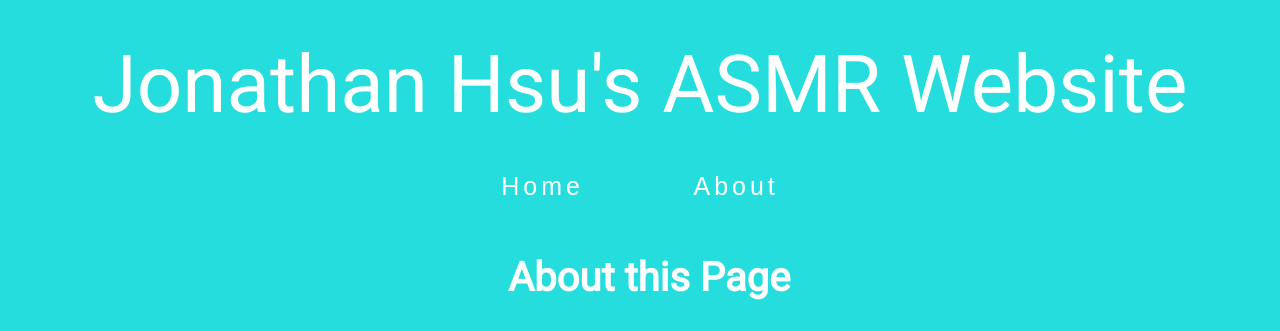
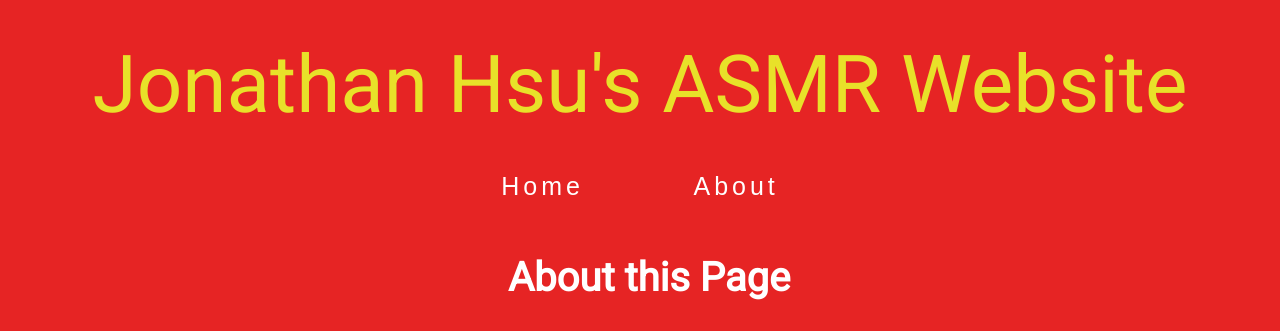
Before and after one commit to hsuvisuals/asmr, a plain HTML site: page about/about.html in a window 1280 px wide. Shown: the top 331 px of the page. Drawn offline with Linux system fonts and the light colour scheme.

Commit message:
Update style.css

```diff
--- a/about/style.css
+++ b/about/style.css
@@ -1,5 +1,5 @@
 body {
-  background-color: #25DDDD;
+  background-color: #E62424;
 }
 header {
   text-align: center;
@@ -7,7 +7,7 @@ font-family: 'Roboto', sans-serif;
 font-size: 80px;
 
 padding: 30px;
-color: #ffffff;
+color: #E8E129;
 }
 
 nav {
```
